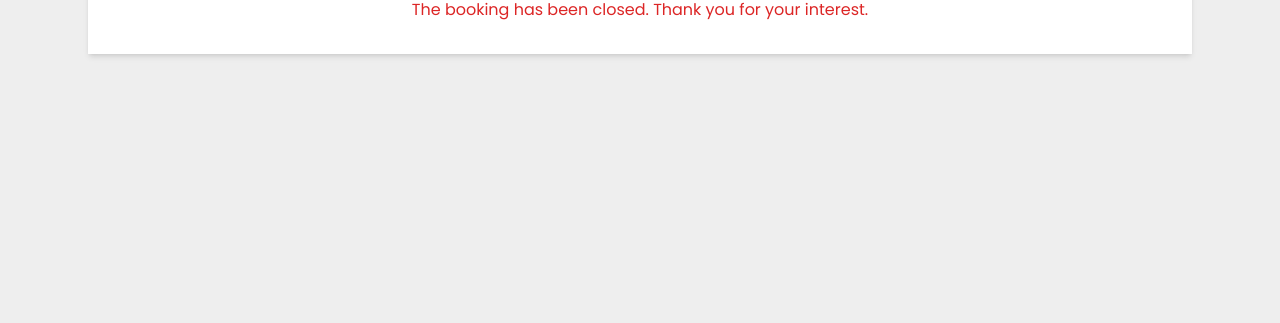
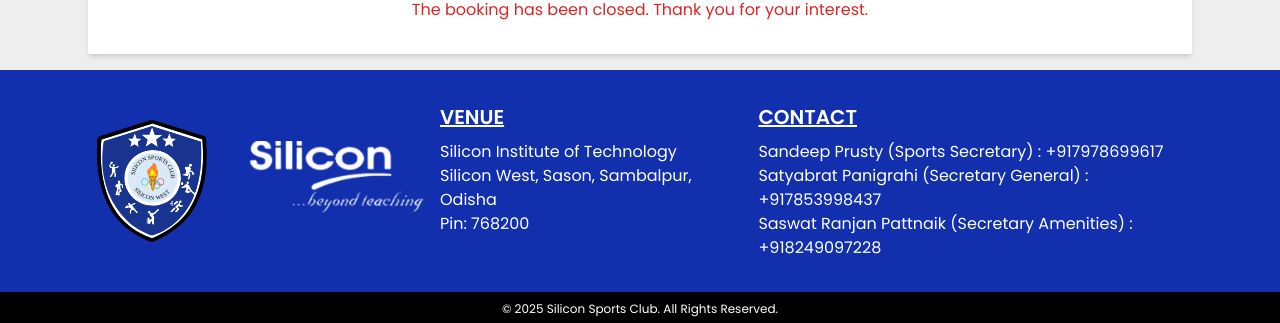
Before and after one commit to Aasim47/athlon-2k25, a Next.js app: page /jersey in a window 1280 px wide. Shown: the part 1012-1335 px from the top of the page. Before the commit the page ends 1082 px from the top, so only its background shows below. Built offline with nearby package versions, Linux system fonts and the light colour scheme; grey boxes are pictures that could not be loaded.

Commit message:
Refactor image handling in Jersey component; update Next.js config for remote image patterns; add footer with venue and contact information in layout

```diff
--- a/next.config.ts
+++ b/next.config.ts
@@ -3,8 +3,35 @@
 const nextConfig: NextConfig = {
   /* config options here */
   images: {
-    domains: ["images.theconversation.com", "encrypted-tbn0.gstatic.com","www.sportireland.ie","i2-prod.irishmirror.ie","images.pexels.com"],
-  },
+    // domains: ["images.theconversation.com", "encrypted-tbn0.gstatic.com","www.sportireland.ie","i2-prod.irishmirror.ie","images.pexels.com"],
+    remotePatterns: [
+      {
+        protocol: "https",
+        hostname: "images.theconversation.com",
+        pathname: "**"
+      },
+      {
+        protocol: "https",
+        hostname: "encrypted-tbn0.gstatic.com",
+        pathname: "**"
+      },
+      {
+        protocol: "https",
+        hostname: "www.sportireland.ie",
+        pathname: "**"
+      },
+      {
+        protocol: "https",
+        hostname: "i2-prod.irishmirror.ie",
+        pathname: "**"
+      },
+      {
+        protocol: "https",
+        hostname: "images.pexels.com",
+        pathname: "**"
+      }
+    ]
+  }
 };
 
 export default nextConfig;
--- a/src/app/jersey/page.tsx
+++ b/src/app/jersey/page.tsx
@@ -21,18 +21,18 @@
         <Image
           src={"/assets/Artboard 5-100.jpg"}
           alt="Picture of the author"
-          layout="fill"
-          objectFit="cover"
+          fill
+          style={{ objectFit: "cover" }}
         />
       </div>
       <div className="block md:hidden mt-[6rem] bg-white shadow-md w-full  md:h-[50rem] relative">
         <Image
           src={"/assets/Artboard 4-100.jpg"}
           alt="Picture of the author"
-          // layout="fill"
+          // fill
           width={400}
           height={400}
-          objectFit="cover"
+          style={{ objectFit: "cover" }}
         />
       </div>
       <div className="mt-4 bg-white shadow-md w-full p-4 sm:p-8 text-black">
--- a/src/app/layout.tsx
+++ b/src/app/layout.tsx
@@ -6,6 +6,7 @@
 import { Suspense } from "react";
 import Loading from "./loading";
 import Script from "next/script";
+import Image from "next/image";
 
 export const metadata: Metadata = {
   title: "ATHLON 2K25",
@@ -79,6 +80,65 @@
                   </div>
                 </nav>
                 {children}
+                <footer>
+                  <div className="bg-blue px-8 xl:px-[5.5rem] py-8 flex flex-col sm:flex-row items-center justify-between text-white">
+                    <div className=" flex flex-col sm:flex-row items-center justify-center">
+                      <div className="flex gap-4 items-center md:flex-col lg:flex-row justify-around">
+                        <div className="h-[6rem] w-[6rem] lg:h-[8rem] lg:w-[8rem] flex items-center justify-center relative">
+                          <Image
+                            loading="lazy"
+                            src={"/assets/ssc-logo.svg"}
+                            style={{ objectFit: "cover" }}
+                            fill
+                            alt="ssc-logo"
+                          />
+                        </div>
+
+                        <div className="lg:w-[13rem] lg:h-[5rem] w-[10rem] h-[4rem] flex items-center justify-center md:mt-4 lg:mt-0 relative">
+                          <Image
+                            src="/assets/silicon-logo.png"
+                            className="w-full h-full"
+                            alt="silicon-logo"
+                            // layout="fill"
+                            fill
+                            // objectFit="cover"
+                            style={{ objectFit: "cover" }}
+                          />
+                        </div>
+                      </div>
+                    </div>
+                    <div className=" flex xl:gap-12 flex-col lg:flex-row  mt-8 sm:mt-0">
+                      <div className="">
+                        <p className="font-[600] text-[1.25rem] underline">
+                          VENUE
+                        </p>
+                        <p className=" mt-2">
+                          Silicon Institute of Technology <br />
+                          Silicon West, Sason, Sambalpur, Odisha <br />
+                          Pin: 768200
+                        </p>
+                      </div>
+                      <div className="mt-4 sm:mt-0">
+                        <p className="font-[600] text-[1.25rem] underline md:mt-2 xl:mt-0">
+                          CONTACT
+                        </p>
+                        <p className="mt-2">
+                          Sandeep Prusty (Sports Secretary) : +917978699617{" "}
+                          <br />
+                          Satyabrat Panigrahi (Secretary General) :
+                          +917853998437 <br />
+                          Saswat Ranjan Pattnaik (Secretary Amenities) :
+                          +918249097228
+                        </p>
+                      </div>
+                    </div>
+                  </div>
+                  <div className="bg-black py-2">
+                    <p className="text-white text-center text-[0.75rem]">
+                      &copy; 2025 Silicon Sports Club. All Rights Reserved.
+                    </p>
+                  </div>
+                </footer>
               </div>
             </div>
           </SidebarProvider>
```
Also changed, not shown: src/app/page.tsx (+37 -41 lines).
